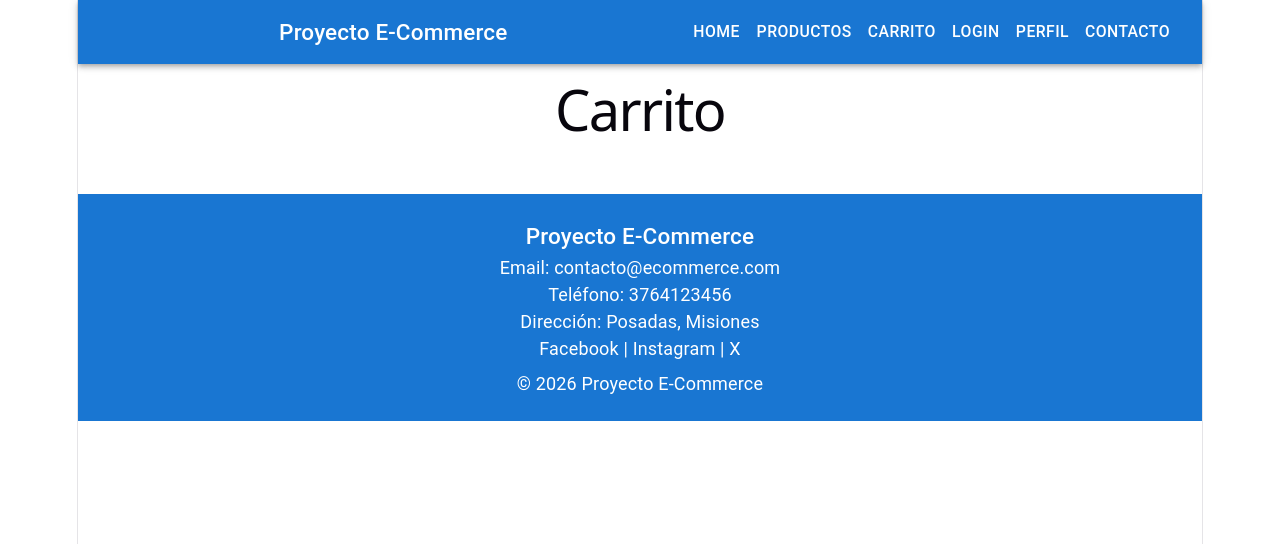
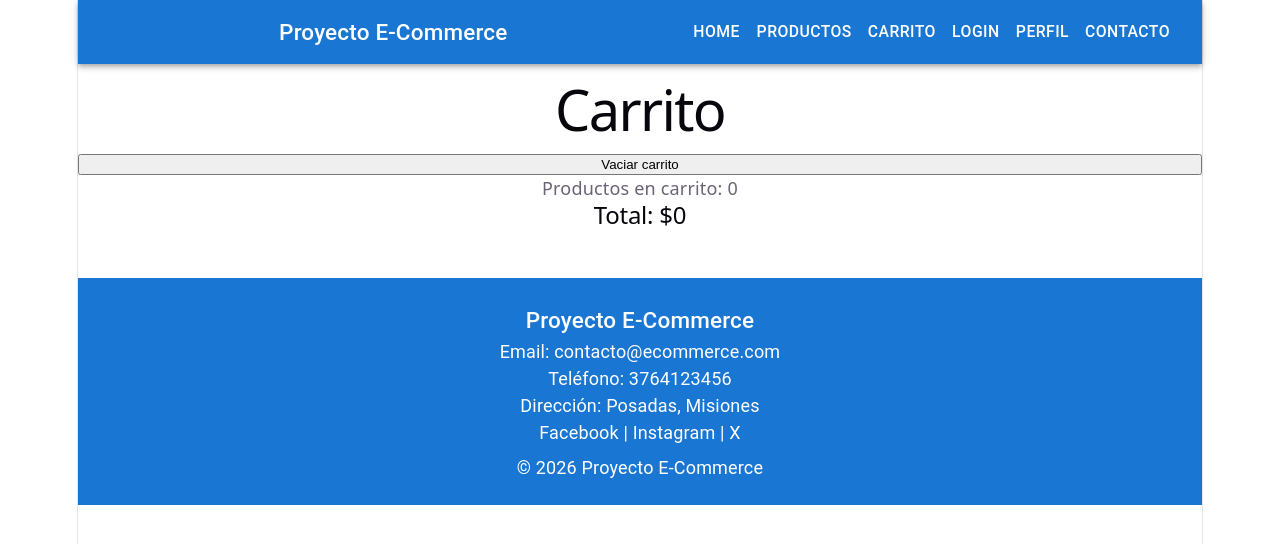
Before and after one commit to JuanCamp98/proyecto-ecommerce, a React (Vite) app: page /carrito in a window 1280 px wide. Shown: the top 544 px of the page. Built offline with nearby package versions, Linux system fonts and the light colour scheme.

Commit message:
Carrito implementado con Context API

```diff
--- /dev/null
+++ b/src/contexts/CartContext.jsx
@@ -0,0 +1,35 @@
+import { createContext, useState } from "react";
+
+export const CartContext = createContext();
+
+function CartProvider({ children }) {
+  const [cart, setCart] = useState([]);
+
+  const agregarProducto = (product) => {
+    setCart([...cart, product]);
+  };
+
+  const eliminarProducto = (id) => {
+    setCart(cart.filter((product) => product.id !== id));
+  };
+
+  const vaciarCarrito = () => {
+    setCart([]);
+  };
+
+  return (
+    <CartContext.Provider
+      value={{
+        cart,
+        setCart,
+        agregarProducto,
+        eliminarProducto,
+        vaciarCarrito,
+      }}
+    >
+      {children}
+    </CartContext.Provider>
+  );
+}
+
+export default CartProvider;
--- a/src/main.jsx
+++ b/src/main.jsx
@@ -3,11 +3,14 @@ import { createRoot } from 'react-dom/client';
 import { BrowserRouter } from 'react-router-dom';
 import './index.css';
 import App from './App';
+import CartProvider from "./contexts/CartContext";
 
 createRoot(document.getElementById('root')).render(
   <StrictMode>
     <BrowserRouter>
-    <App />
+      <CartProvider>
+        <App />
+      </CartProvider>
     </BrowserRouter>
   </StrictMode>
 );
--- a/src/pages/Carrito.jsx
+++ b/src/pages/Carrito.jsx
@@ -1,5 +1,39 @@
+import { useContext } from "react";
+import { CartContext } from "../contexts/CartContext";
+
 function Carrito() {
-    return <h1>Carrito</h1>;
+  const { cart, eliminarProducto, vaciarCarrito, } = useContext(CartContext);
+
+  const total = cart.reduce((acc, product) => acc + product.price, 0);
+
+  return (
+    <>
+      <h1>Carrito</h1>
+
+        <button onClick={vaciarCarrito}>
+            Vaciar carrito
+        </button>
+
+      <p>Productos en carrito: {cart.length}</p>
+      <h2>Total: ${total}</h2>
+
+      {cart.map((product, index) => (
+        <div key={index}>
+          <h3>{product.title}</h3>
+
+          <p>${product.price}</p>
+
+          <button
+            onClick={() => eliminarProducto(product.id)}
+          >
+            Eliminar
+          </button>
+
+          <hr />
+        </div>
+      ))}
+    </>
+  );
 }
 
 export default Carrito;
--- a/src/pages/DetalleProducto.jsx
+++ b/src/pages/DetalleProducto.jsx
@@ -1,8 +1,12 @@
 import { useParams } from "react-router-dom";
 import useProduct from "../hooks/useProduct";
+import { useContext } from "react";
+import { CartContext } from "../contexts/CartContext";
 
 function DetalleProducto() {
   const { id } = useParams();
+
+  const { agregarProducto } = useContext(CartContext);
 
   const { product, loading, error } = useProduct(id);
 
@@ -26,7 +30,9 @@ function DetalleProducto() {
 
     <p>Categoría: {product.category?.name}</p>
 
-    <button>
+    <button
+      onClick={() => agregarProducto(product)}
+    >
       Agregar al carrito
     </button>
   </div>
```
